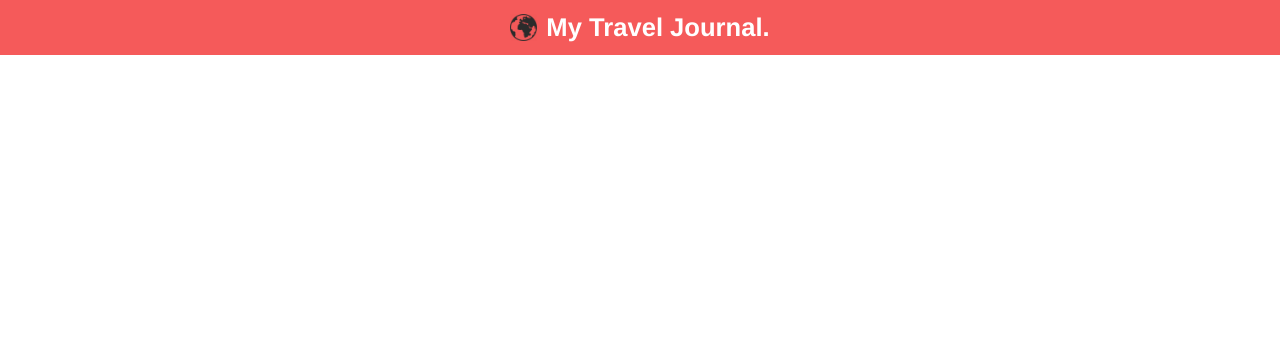
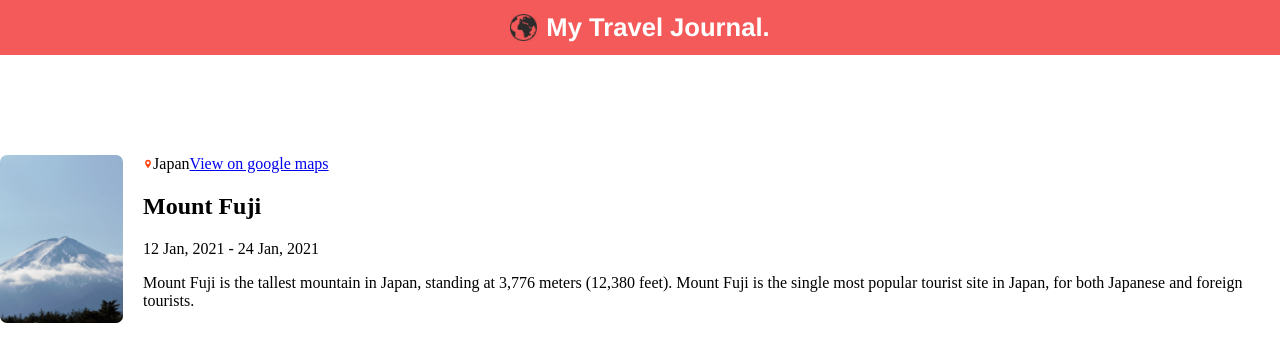
Before and after one commit to surya599/react_travel_journal_project, a React (Vite) app: page / in a window 1280 px wide. Shown: the top 362 px of the page. Built offline with nearby package versions, Linux system fonts and the light colour scheme.

Commit message:
added an entry component

```diff
--- a/app.jsx
+++ b/app.jsx
@@ -1,7 +1,11 @@
 import Header from "./components/header"
+import Entry from "./components/entry"
 export default function App()
 {
     return(
+        <>
         <Header />
+        <Entry/>
+        </>
     )
 }
--- /dev/null
+++ b/components/entry.jsx
@@ -0,0 +1,20 @@
+export default function Entry(){
+    return(
+        <article className="entry-container">
+            <div className="main-image-container">
+            <img src="../images/mountfuji.jpg" alt="mountfuji" />
+            </div>
+            <div>
+                <img className="markerimage" src="../images/marker.png" alt="marker" />
+                <span>Japan</span>
+                <a href="https://www.google.com/maps/place/Mount+Fuji/@35.360625,138.7273634,3545m/data=!3m2!1e3!4b1!4m6!3m5!1s0x6019629a42fdc899:0xa6a1fcc916f3a4df!8m2!3d35.3606255!4d138.7273634!16zL20vMGNrczA?entry=ttu&g_ep=EgoyMDI2MDIxMS4wIKXMDSoASAFQAw%3D%3D">View on google maps</a>
+                <h2>Mount Fuji</h2>
+                <p>12 Jan, 2021 - 24 Jan, 2021</p>
+                 <p>Mount Fuji is the tallest mountain in Japan, standing at 3,776 meters (12,380 feet). Mount Fuji is the single most popular tourist site in Japan, for both Japanese and foreign tourists.</p>
+
+            </div>
+
+        </article>
+
+    )
+}
--- a/index.css
+++ b/index.css
@@ -11,6 +11,7 @@ header{
     justify-content: center;
     font-family: 'Franklin Gothic Medium', 'Arial Narrow', Arial, sans-serif;
     font-size: 0.8rem;
+    margin-bottom: 100px;
 
 }
 header > img{
@@ -18,3 +19,25 @@ header > img{
     height: 27px;
     margin-right: 9px;
 }
+.entry-container{
+    display: flex;
+    justify-content: center;
+
+}
+
+.main-image-container{
+    width: 125px;
+    height: 168px;
+    overflow: hidden;
+    border-radius: 7px;
+    flex-shrink: 0px;
+    margin-right: 20px;
+}
+.main-image-container > img{
+    width: 100%;
+    height: 100%;
+    object-fit: cover;
+}
+.markerimage{
+    width: 10px;
+}
```
Also changed, not shown: images/marker.png (added), images/mountfuji.jpg (added).
